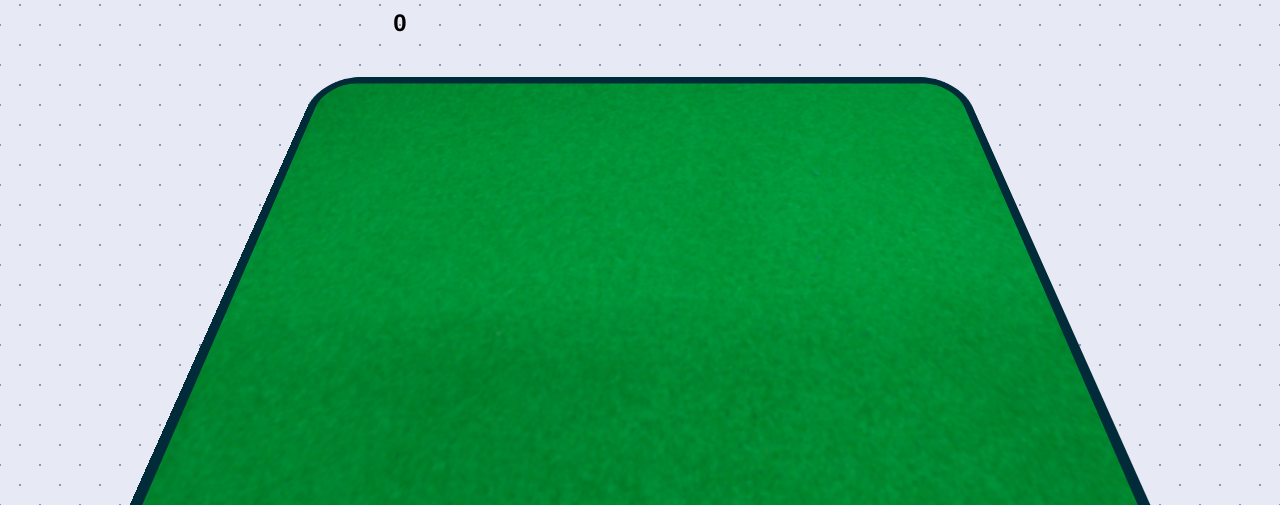
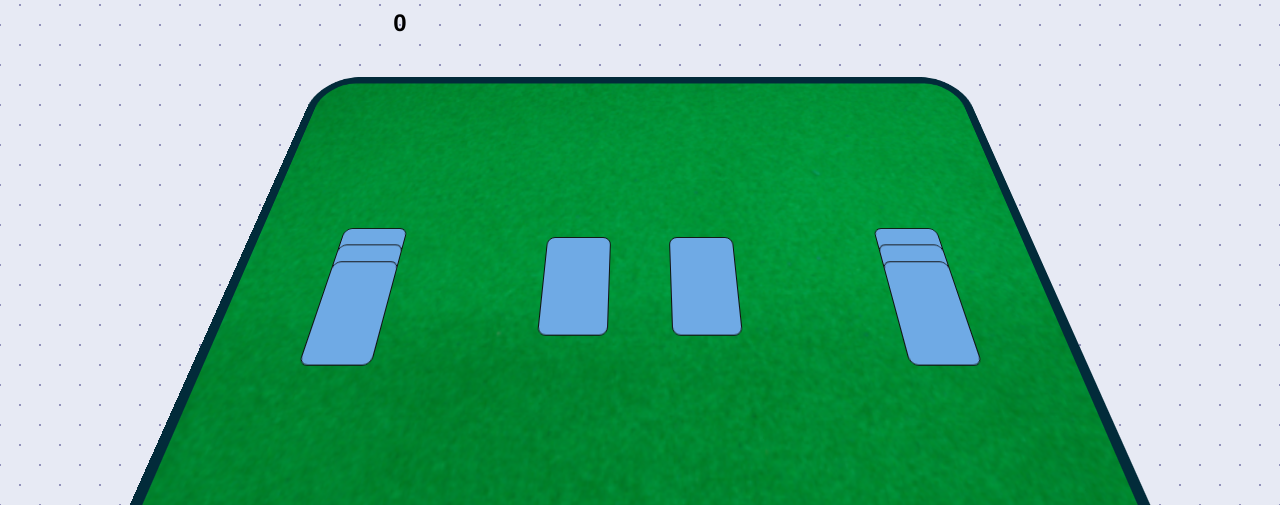
Before and after one commit to csolbs24/code-crafters, a plain HTML site: page index.html in a window 1280 px wide. Shown: the part 295-800 px from the top of the page. Drawn offline with Linux system fonts and the light colour scheme.

Commit message:
Added cards to table.

```diff
--- a/index.html
+++ b/index.html
@@ -58,7 +58,14 @@
         </div>
 
         <div id="table">
-
+            <div id="player-card" class="card"></div>
+            <div id="opponent-card" class="card"></div>
+            <div id="player-stack" class="cards cards-3">
+                <div class="card card-back"></div><div class="card card-back"></div><div class="card card-back"></div>
+            </div>
+            <div id="opponent-stack" class="cards cards-3">
+                <div class="card card-back"></div><div class="card card-back"></div><div class="card card-back"></div>
+            </div>
         </div>
         <div id="player-hand" class="hand">
             <div class="card"></div>
--- a/styles.css
+++ b/styles.css
@@ -137,6 +137,8 @@ main {
 #table {
     width: 65%;
     height: 30rem;
+    display:grid;
+    grid-template-columns: 1fr 1fr 1fr 1fr;
     border: 10px solid var(--gunmetal);
     border-radius: 3rem;
     margin: 0 auto;
@@ -203,6 +205,38 @@ div.card {
     bottom: -29.8rem;
     left: calc(50% + 15rem); /* Adjust the left position */
     transform: translateX(-50%);
+}
+
+#player-card{
+    gap: 0.75rem;
+    left: 58%;
+    top:42%;
+    position: fixed;
+    transform: translate(-50%, 0.25rem);
+}
+
+#opponent-card{
+    gap: 0.75rem;
+    left: 42%;
+    top:42%;
+    position: fixed;
+    transform: translate(-50%, 0.25rem);
+}
+
+#player-stack{
+    gap: 0.75rem;
+    left: 85%;
+    top:40%;
+    position: fixed;
+    transform: translate(-50%, 0.25rem);
+}
+
+#opponent-stack{
+    gap: 0.75rem;
+    left: 15%;
+    top:40%;
+    position: fixed;
+    transform: translate(-50%, 0.25rem);
 }
 
 p.bets {
```
